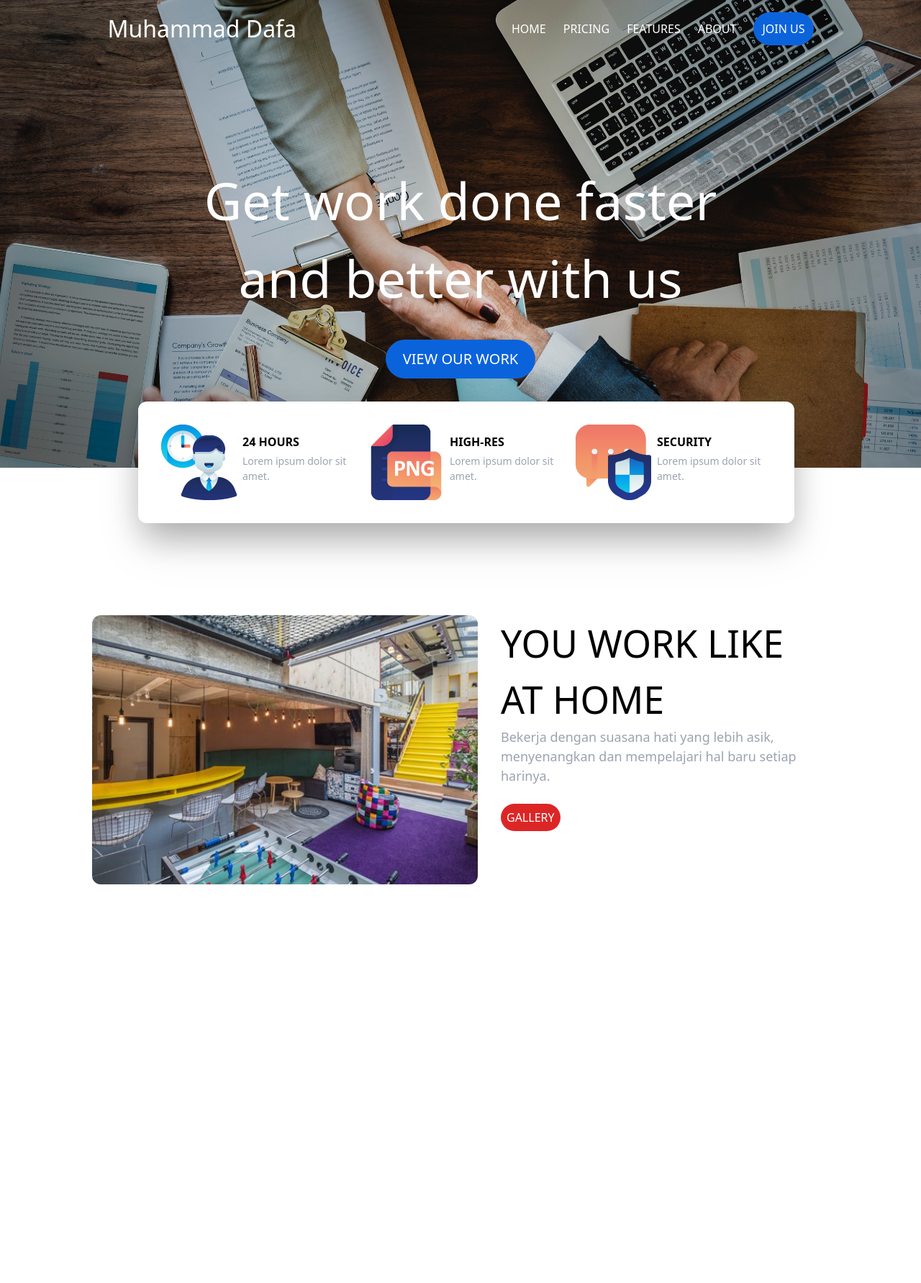
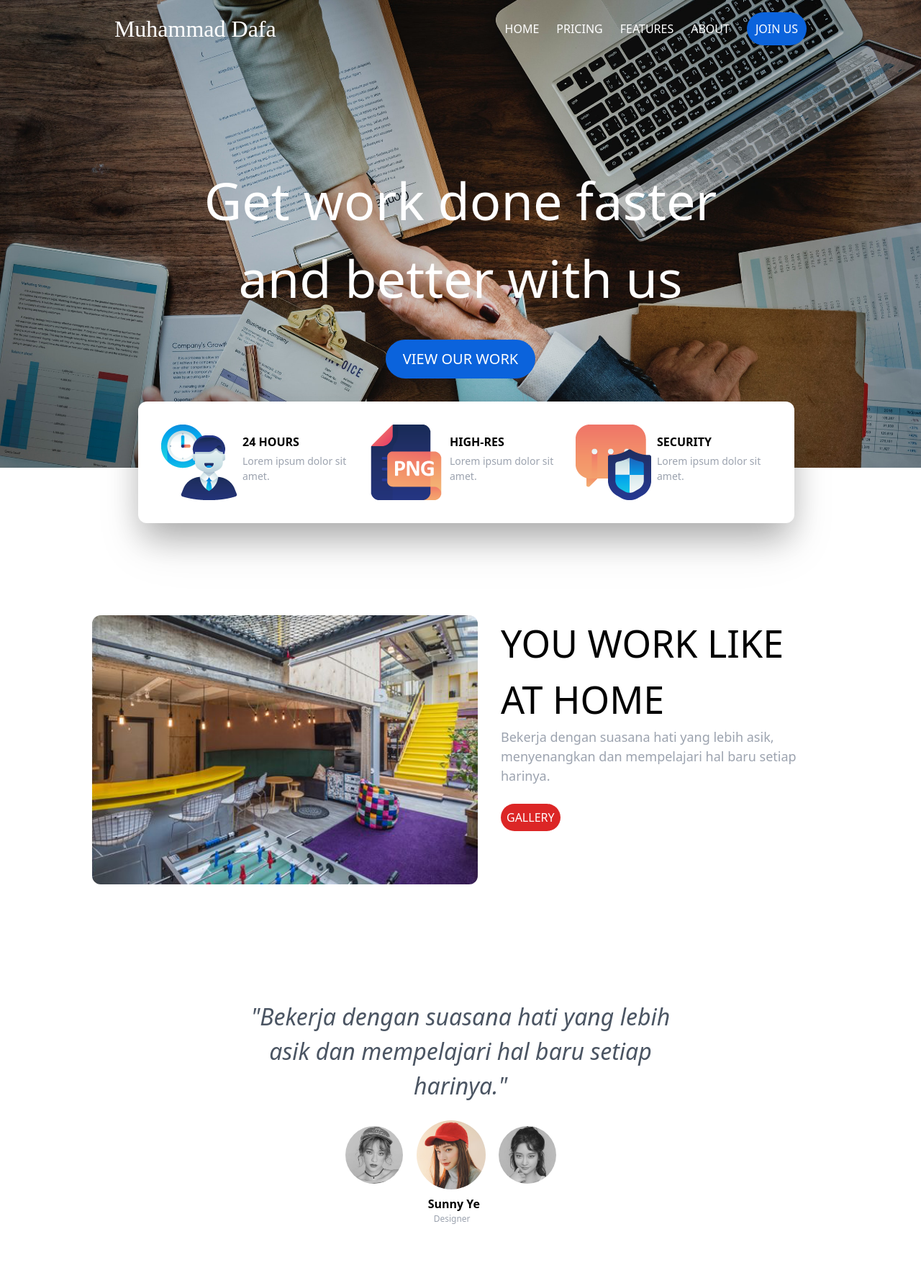
Before and after one commit to mdafa433/Landing-page, a website: page index.html in a window 1280 px wide. Shown: the whole page at 72% size. Before the commit the page ends 1389 px from the top, so only its background shows below. Drawn offline with nearby package versions, Linux system fonts and the light colour scheme; a web font is replaced by a local one.

Commit message:
first commit

```diff
--- a/index.html
+++ b/index.html
@@ -3,7 +3,7 @@
 <head>
     <meta charset="UTF-8">
     <meta name="viewport" content="width=device-width, initial-scale=1.0">
-    <script src="https://cdn.tailwindcss.com"></script>
+   <link rel="stylesheet" href="output/all.css">
     <link href="https://fonts.googleapis.com/css?family=Viga" rel="stylesheet">
     <title>Landing page</title>
 </head>
@@ -16,7 +16,7 @@
                 <li><a href="">Pricing</a></li>
                 <li><a href="">Features</a></li>
                 <li><a href="">About</a></li>
-                <li><a class="bg-[#0B63DC] rounded-full p-3" href="">JOIN US</a></li>
+                <li><a class="bg-[#0B63DC] hover:bg-blue-800 rounded-full p-3" href="">JOIN US</a></li>
             </ul>
         </nav>
     </header>
@@ -24,12 +24,12 @@
         <div>
           <div class="w-full bg-cover bg-no-repeat h-[650px] absolute -z-50 top-0 bg-[url('/img/jumbotron-bg.jpg')]"></div>
         </div>
-        <article>
-            <span class="text-white text-[4.5rem] flex justify-center mt-40">Get work done faster</span>
-            <p class="text-white text-[4.5rem] flex justify-center">and better with us</p>
+        <article class="mt-40 text-white text-[4.5rem] text-center">
+            <span class="">Get work done<span class="font-medium "> faster</span></span>
+            <p class="">and <span class="font-medium">better</span> with us</p>
         </article>
         <article class="flex justify-center">
-            <p class="rounded-full p-3 w-[13rem] text-center select-none bg-[#0B63DC] uppercase text-white text-[20px] mt-8">view our work</p>
+            <p class="rounded-full p-3 w-[13rem] text-center select-none bg-[#0B63DC] hover uppercase text-white text-[20px] mt-8">view our work</p>
         </article>
         <div class="max-w-4xl mx-auto mt-8">
             <div class=" bg-white shadow-2xl drop-shadow-2xl rounded-xl p-6 w-[57rem]">
@@ -74,7 +74,22 @@
                 </div>
                </div>
            </div>
-
+<div class="container mx-auto flex justify-center">
+    <p class="text-[32px] text-gray-600 italic text-center w-1/2 break-words">"Bekerja dengan suasana hati yang lebih asik dan mempelajari hal baru setiap harinya."</p>
+</div>
+<div class="grid grid-cols-3 max-w-xs mx-auto mt-8 pb-20">
+      <div class="">
+        <img src="/img/img1.png" alt="" class="w-20 rounded-full grayscale">
+      </div>
+      <div class="">
+        <img src="/img/img2.png" alt="" class="w-24 -m-2 rounded-full">
+        <p class="font-bold translate-x-2 mt-4">Sunny Ye</p>
+        <p class="translate-x-4 text-[12px] text-gray-400">Designer</p>
+      </div>
+      <div class="">
+        <img src="/img/img3.png" alt="" class="w-20 rounded-full grayscale">
+      </div>
+</div>
     </main>
 </body>
 </html>
```
Also changed, not shown: output/all.css.
